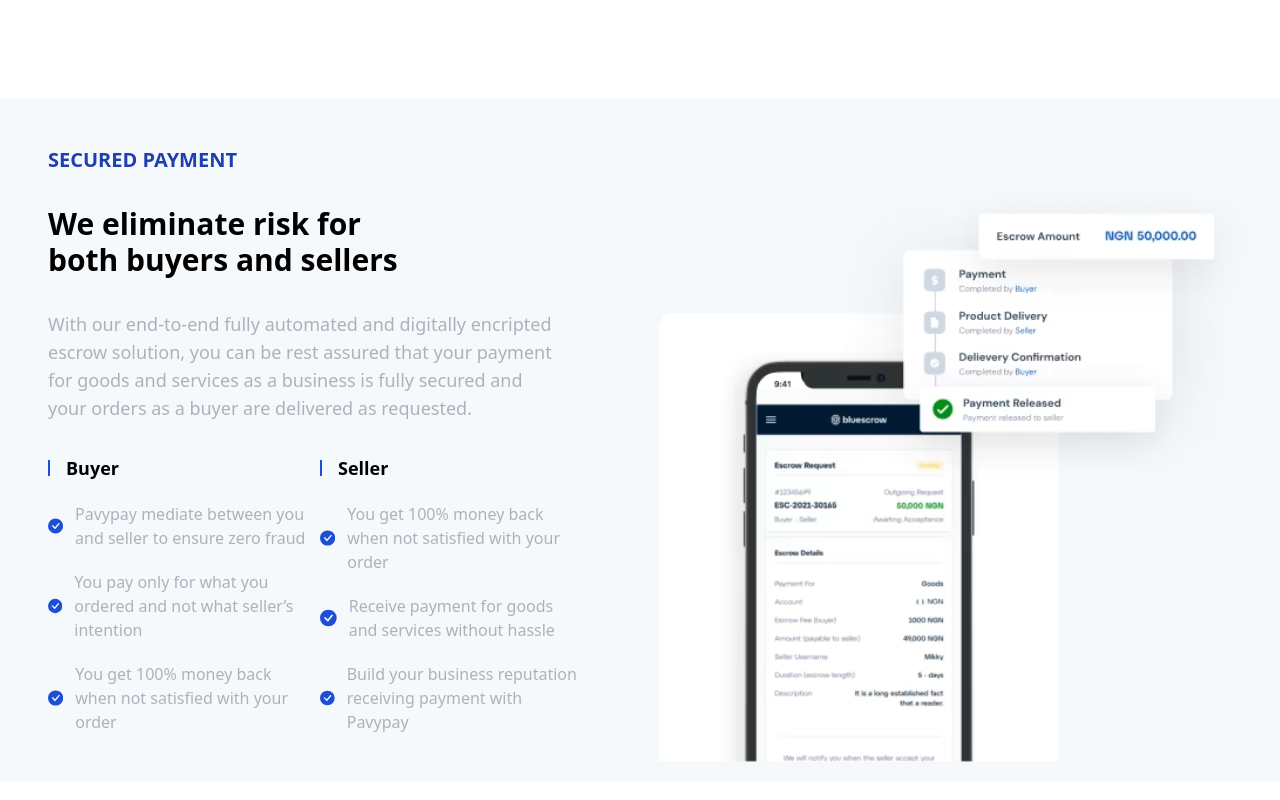
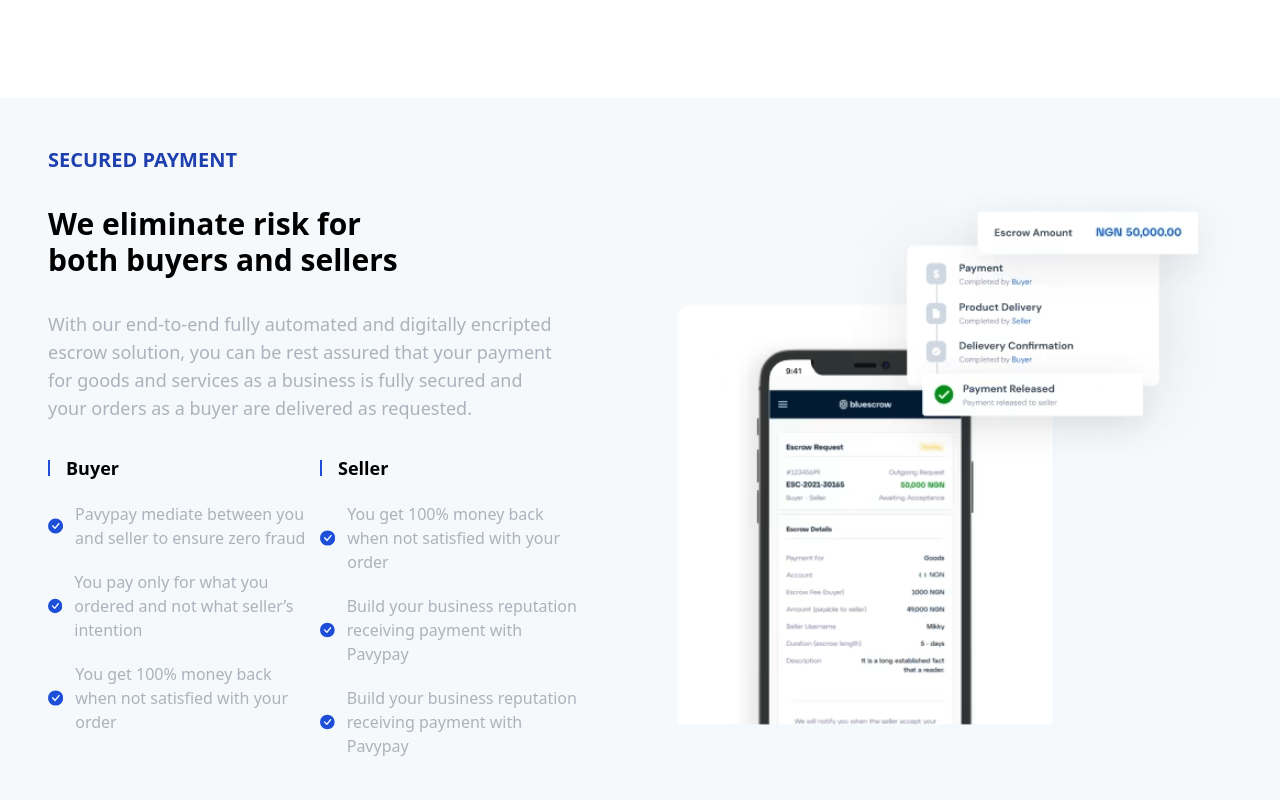
Before and after one commit to Thomson-dev/PavypayLandingPage, a React (Vite) app: page / in a window 1280 px wide. Shown: the part 1335-2135 px from the top of the page. Built offline with nearby package versions, Linux system fonts and the light colour scheme.

Commit message:
new changes

```diff
--- a/src/Components/Services.jsx
+++ b/src/Components/Services.jsx
@@ -63,7 +63,7 @@
             <div className="flex items-center">
               <BsCheckCircleFill className="text-3xl text-blue-700" />
               <p className="px-3 max-w-xs text-textColor">
-              Receive payment for goods and services without hassle
+              Build your business reputation receiving payment with Pavypay
               </p>
             </div>
 
@@ -79,7 +79,7 @@
 
       {/* Image */}
       <div className=" md:w-1/2 flex md:justify-center pb-5 md:pt-20">
-        <img src={eliminate} alt="" />
+        <img src={eliminate} alt="" className="h-[90%]" />
       </div>
     </div>
   </section>
```
